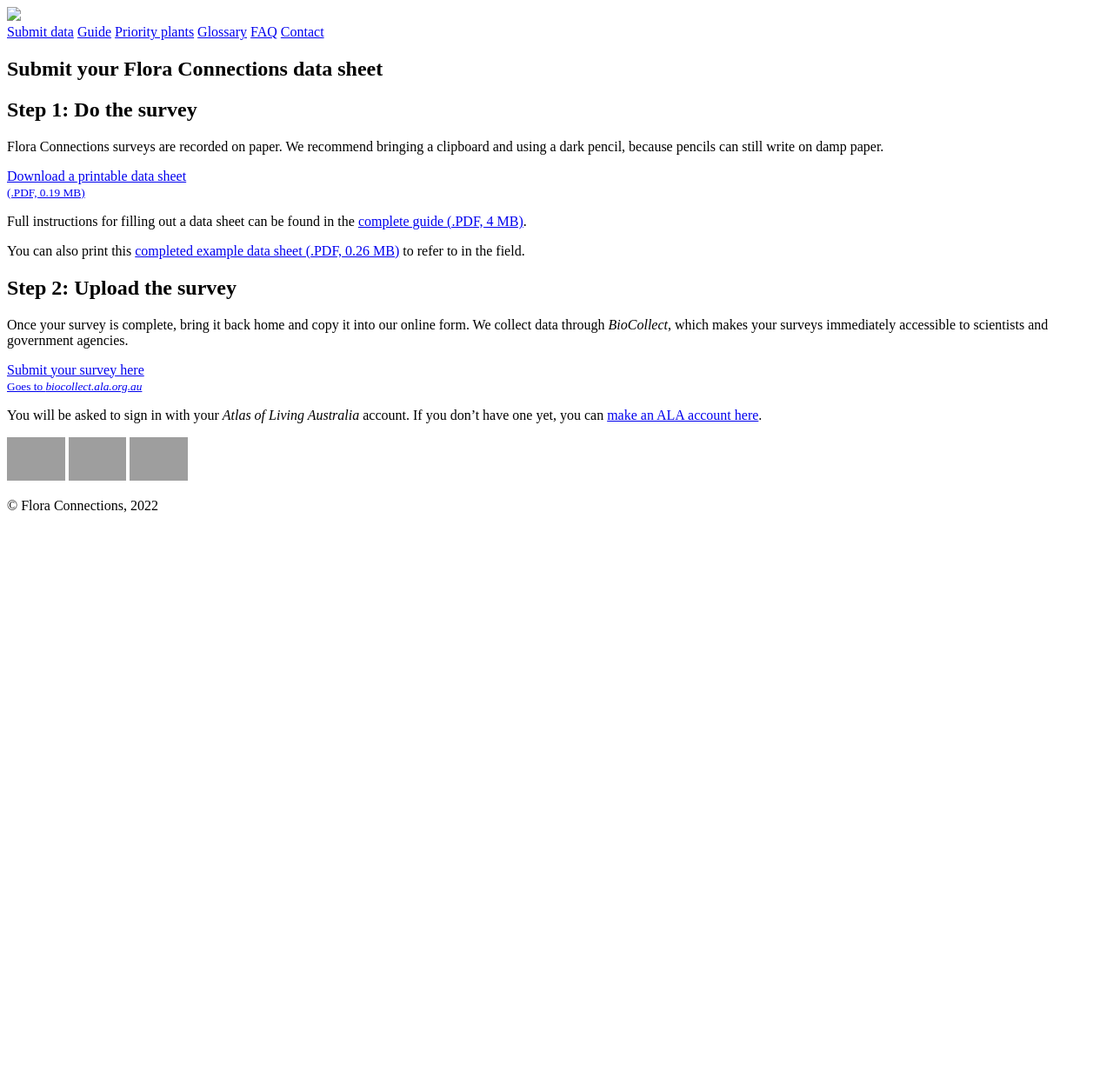
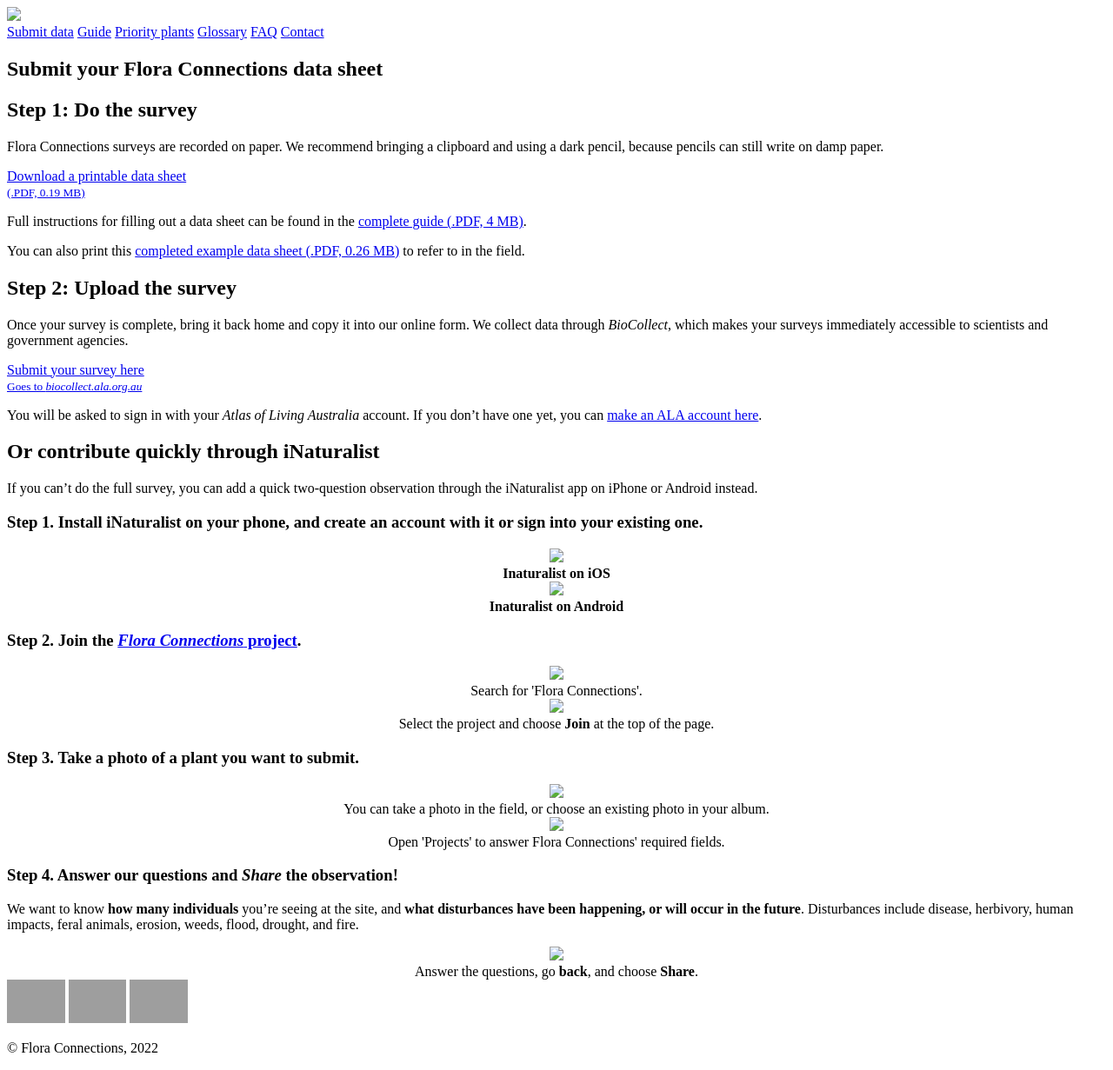
Before and after one commit to AtlasOfLivingAustralia/floraconnections, a Jekyll site: the page built from submit.md, in a window 1280 px wide. Shown: the whole page at 87% size. Built offline with Jekyll 4.4.1, drawn with Linux system fonts in a browser that asks for light colours; before the commit the page ends 900 px from its top, so only the background shows below that; grey boxes are pictures that could not be loaded.

Commit message:
Add iNat project to Submit page

```diff
--- a/submit.md
+++ b/submit.md
@@ -28,3 +28,67 @@ Once your survey is complete, bring it back home and copy it into our online for
 You will be asked to sign in with your _Atlas of Living Australia_ account. If you don't have one yet, you can [make an ALA account here](https://auth.ala.org.au/userdetails/registration/createAccount).
 
 </div></div>
+
+<div markdown="block">
+## Or contribute quickly through iNaturalist
+
+If you can't do the full survey, you can add a quick two-question observation through the iNaturalist app on iPhone or Android instead.
+
+### **Step 1.** Install iNaturalist on your phone, and create an account with it or sign into your existing one.
+
+<div class="columns">
+    <div class="flex_half" style="text-align: center;">
+        <img src="_assets/img/submit/inat_ios.png">
+        <br>
+        <strong>Inaturalist on iOS</strong>
+    </div>
+    <div class="flex_half" style="text-align: center;">
+        <img src="_assets/img/submit/inat_android.png">
+        <br>
+        <strong>Inaturalist on Android</strong>
+    </div>
+</div>
+
+### **Step 2.** Join the [_Flora Connections_ project](https://inaturalist.ala.org.au/projects/flora-connections).
+
+<div class="columns">
+    <div class="flex_half" style="text-align: center;">
+        <img src="_assets/img/submit/join_proj1.jpg">
+        <br>
+        Search for 'Flora Connections'.
+    </div>
+    <div class="flex_half" style="text-align: center;">
+        <img src="_assets/img/submit/join_proj2.jpg">
+        <br>
+        Select the project and choose <Strong>Join</strong> at the top of the page.
+    </div>
+</div>
+
+### **Step 3.** Take a photo of a plant you want to submit.
+
+<div class="columns">
+    <div class="flex_half" style="text-align: center;">
+        <img src="_assets/img/submit/add_obs1.jpg">
+        <br>
+        You can take a photo in the field, or choose an existing photo in your album.
+    </div>
+    <div class="flex_half" style="text-align: center;">
+        <img src="_assets/img/submit/add_obs2.jpg">
+        <br>
+        Open 'Projects' to answer Flora Connections' required fields.
+    </div>
+</div>
+
+### **Step 4.** Answer our questions and _Share_ the observation!
+
+We want to know **how many individuals** you're seeing at the site, and **what disturbances have been happening, or will occur in the future**. Disturbances include disease, herbivory, human impacts, feral animals, erosion, weeds, flood, drought, and fire.
+
+<div class="columns">
+    <div class="flex_half" style="text-align: center;">
+        <img src="_assets/img/submit/add_obs3.jpg">
+        <br>
+        Answer the questions, go <strong>back</strong>, and choose <strong>Share</strong>.
+    </div>
+</div>
+
+</div>
```
Also changed, not shown: _assets/img/submit/add_obs1.jpg (added), _assets/img/submit/add_obs2.jpg (added), _assets/img/submit/add_obs3.jpg (added), _assets/img/submit/inat_android.png (added), _assets/img/submit/inat_ios.png (added), _assets/img/submit/join_proj1.jpg (added), _assets/img/submit/join_proj2.jpg (added), 8 other files.
